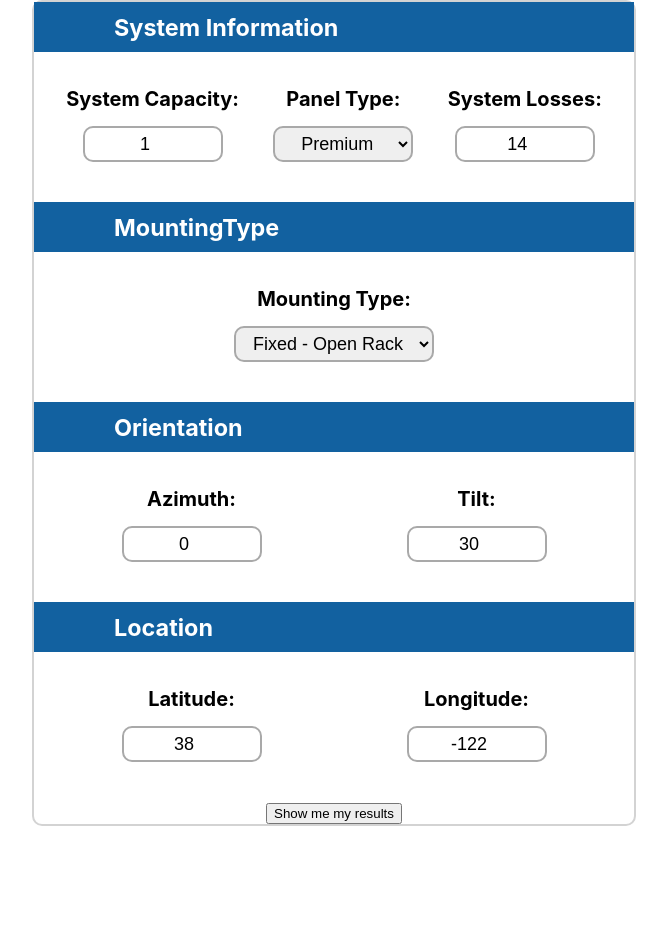
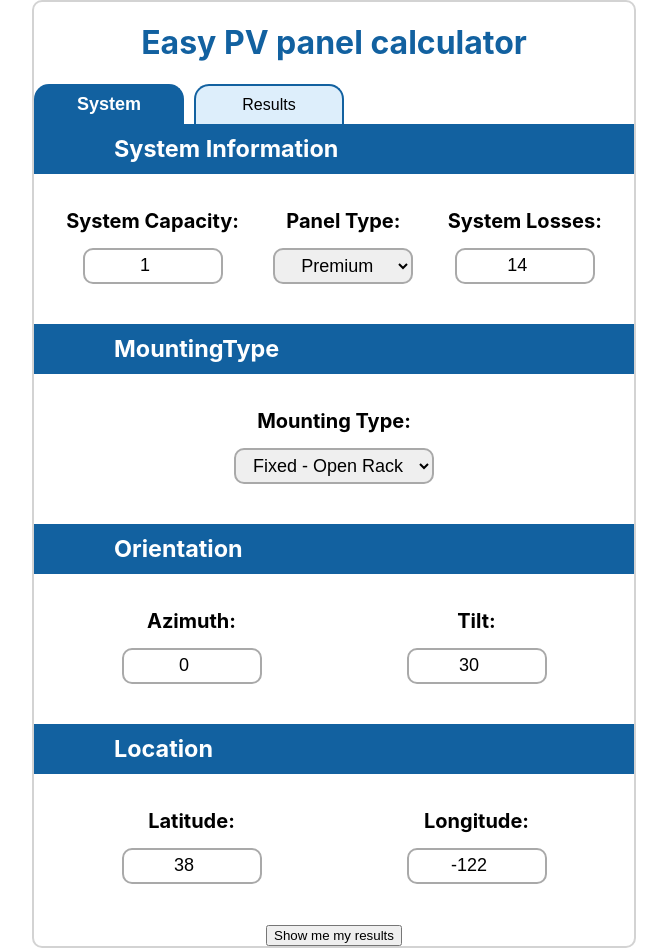
Before and after one commit to Lazd53/pv-calculator, a React (Create React App) app: page / in a window 1280 px wide. Shown: the whole page, without its empty margins (306-973 px from the left). Before the commit the page ends 826 px from the top, so only its background shows below. Built offline with nearby package versions, Linux system fonts and the light colour scheme.

Commit message:
Allow flipping between request & result pages on App.js

```diff
--- a/src/components/App.css
+++ b/src/components/App.css
@@ -3,10 +3,35 @@
   width: 600px;
   border: 2px solid lightgrey;
   border-radius: 10px;
+  position: relative;
 }
 
 h1 {
   color: #1261A0;
+}
+
+.flip-pages{
+  box-sizing: border-box;
+  display: flex;
+  height: 40px;
+}
+
+.flip-page-button{
+  background-color: #ddeefb;
+  margin-right: 10px;
+  border: 2px solid #1261A0;
+  border-bottom: 0;
+  border-radius: 15px 15px 0 0;
+  width: 150px;
+  font-size: 16px;
+  font-weight: normal;
+}
+
+.flip-page-button.selected{
+  font-weight: bolder;
+  color: white;
+  background-color: #1261A0;
+  font-size: 18px;
 }
 
 .request-section{
@@ -58,3 +83,15 @@ h1 {
   border: 2px solid darkgrey;
   border-radius: 10px;
 }
+
+.results-parameters{
+  text-align: left;
+  font-size: 18px;
+}
+.results-parameters-text{
+  margin: 5px 0;
+}
+
+.indent-p{
+  margin-left: 30px;
+}
--- a/src/components/App.js
+++ b/src/components/App.js
@@ -1,14 +1,39 @@
 import React from 'react';
 import './App.css';
 import RequestScreen from './RequestScreen';
+import ResultsScreen from './ResultsScreen';
 
 
-function App() {
-  return (
-    <div className="App">
-      <RequestScreen/>
-    </div>
-  );
+class App extends React.Component {
+  state={ switchPage: "system" }
+
+  handleSwitchPageButton = (page) => {
+    console.log(page)
+    this.state.switchPage !== page && this.setState({switchPage: page})
+
+  }
+
+  render(){
+    const {switchPage} = this.state;
+    return (
+      <div className="App">
+        <h1> Easy PV panel calculator</h1>
+        <div className="flip-pages">
+          <button
+            className= {switchPage ==="system" ? "flip-page-button selected": "flip-page-button"}
+            onClick = { ()=>this.handleSwitchPageButton("system")  }
+          >System</button>
+          <button
+            className={switchPage ==="results" ? "flip-page-button selected": "flip-page-button"}
+            onClick = { ()=>this.handleSwitchPageButton("results")  }
+          >Results</button>
+        </div>
+        {switchPage==="system" && <RequestScreen/>}
+        {switchPage==="results" && <ResultsScreen/>}
+      </div>
+    );
+  }
+
 }
 
 export default App;
```
